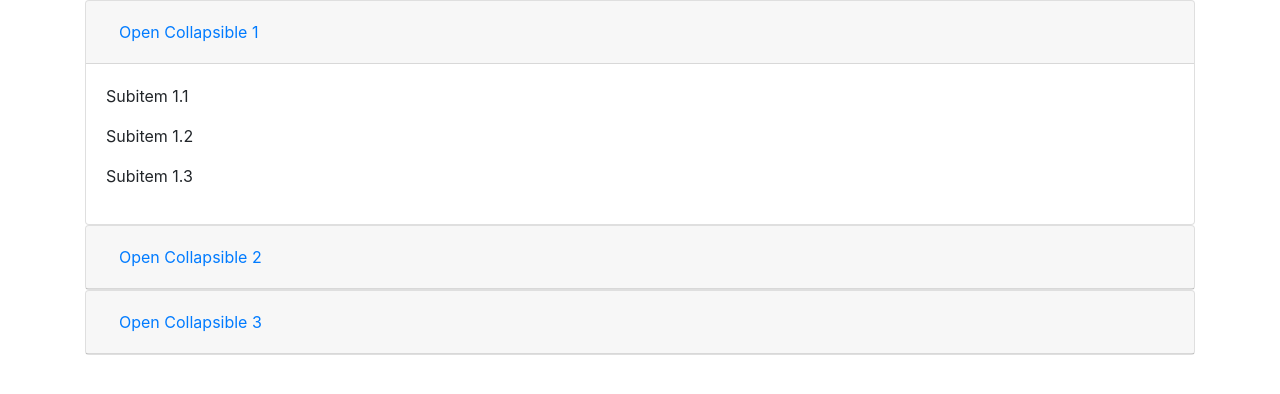
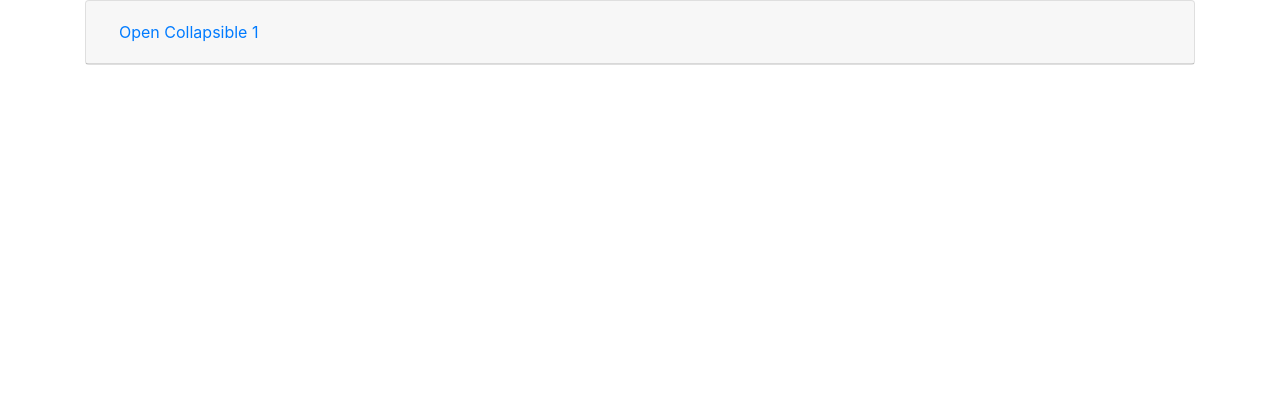
Before and after one commit to evaras/no_more_lol_spoilers, a Flask app: template templates/test.html in a window 1280 px wide. Shown: the top 394 px of the page. Run offline with Flask 3, Linux system fonts and the light colour scheme; the template is opened without the code that fills it, so the values that code supplies are empty; some libraries are stand-ins or nearby versions.

Commit message:
frist prototype

```diff
--- a/app.py
+++ b/app.py
@@ -56,7 +56,7 @@ def get_videos_from_youtube_api(api_key):
     # Get the videos in the 'Uploads' playlist
     next_page_token = None
     response_list = []
-    i = 5
+    i = 1
     while i>0:
         request = youtube.playlistItems().list(
             part="snippet",
@@ -125,6 +125,7 @@ def get_videos_from_youtube_api(api_key):
                     date['matches'].append(match)
                 except:
                     date['matches'] = [match]
+    print(date_dict)
     return date_dict
 
 
--- a/templates/test.html
+++ b/templates/test.html
@@ -16,47 +16,57 @@
                     </h5>
                 </div>
 
-                <div id="collapseOne" class="collapse show" aria-labelledby="headingOne" data-parent="#accordion">
+                <div id="collapseOne" class="collapse" aria-labelledby="headingOne">
                     <div class="card-body">
-                        <p>Subitem 1.1</p>
-                        <p>Subitem 1.2</p>
-                        <p>Subitem 1.3</p>
-                    </div>
-                </div>
-            </div>
-
+                        <div id="nestedAccordion1">
                             <div class="card">
-                <div class="card-header" id="headingTwo">
+                                <div class="card-header" id="nestedHeading1">
                                     <h5 class="mb-0">
-                        <button class="btn btn-link collapsed" data-toggle="collapse" data-target="#collapseTwo" aria-expanded="false" aria-controls="collapseTwo">
-                            Open Collapsible 2
+                                        <button class="btn btn-link" data-toggle="collapse" data-target="#nestedCollapse1" aria-expanded="true" aria-controls="nestedCollapse1">
+                                            Open Nested Collapsible 1
                                         </button>
                                     </h5>
                                 </div>
 
-                <div id="collapseTwo" class="collapse" aria-labelledby="headingTwo" data-parent="#accordion">
+                                <div id="nestedCollapse1" class="collapse" aria-labelledby="nestedHeading1">
                                     <div class="card-body">
-                        <p>Subitem 2.1</p>
-                        <p>Subitem 2.2</p>
-                        <p>Subitem 2.3</p>
-                    </div>
-                </div>
-            </div>
-
+                                        <div id="nestedAccordion2">
                                             <div class="card">
-                <div class="card-header" id="headingThree">
+                                                <div class="card-header" id="nestedHeading2">
                                                     <h5 class="mb-0">
-                        <button class="btn btn-link collapsed" data-toggle="collapse" data-target="#collapseThree" aria-expanded="false" aria-controls="collapseThree">
-                            Open Collapsible 3
+                                                        <button class="btn btn-link" data-toggle="collapse" data-target="#nestedCollapse2" aria-expanded="true" aria-controls="nestedCollapse2">
+                                                            Open Nested Collapsible 2
                                                         </button>
                                                     </h5>
                                                 </div>
 
-                <div id="collapseThree" class="collapse" aria-labelledby="headingThree" data-parent="#accordion">
+                                                <div id="nestedCollapse2" class="collapse" aria-labelledby="nestedHeading2">
                                                     <div class="card-body">
-                        <p>Subitem 3.1</p>
-                        <p>Subitem 3.2</p>
-                        <p>Subitem 3.3</p>
+                                                        <div id="nestedAccordion3">
+                                                            <div class="card">
+                                                                <div class="card-header" id="nestedHeading3">
+                                                                    <h5 class="mb-0">
+                                                                        <button class="btn btn-link" data-toggle="collapse" data-target="#nestedCollapse3" aria-expanded="true" aria-controls="nestedCollapse3">
+                                                                            Open Nested Collapsible 3
+                                                                        </button>
+                                                                    </h5>
+                                                                </div>
+
+                                                                <div id="nestedCollapse3" class="collapse" aria-labelledby="nestedHeading3">
+                                                                    <div class="card-body">
+                                                                        Content for nested collapsible 3
+                                                                    </div>
+                                                                </div>
+                                                            </div>
+                                                        </div>
+                                                    </div>
+                                                </div>
+                                            </div>
+                                        </div>
+                                    </div>
+                                </div>
+                            </div>
+                        </div>
                     </div>
                 </div>
             </div>
```
Also changed, not shown: templates/index.html (+50 -59 lines). Lines whose indentation alone changed are shown as unchanged.
